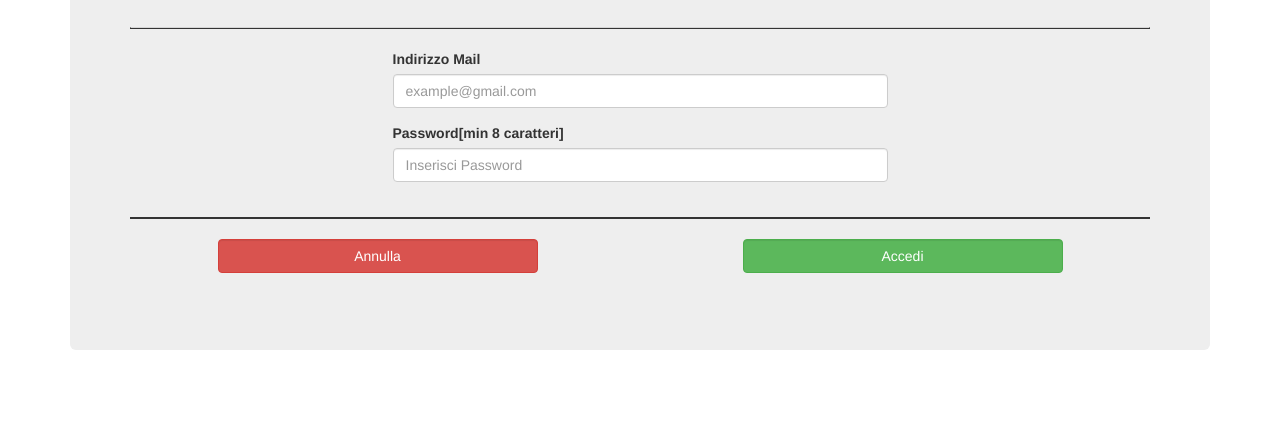
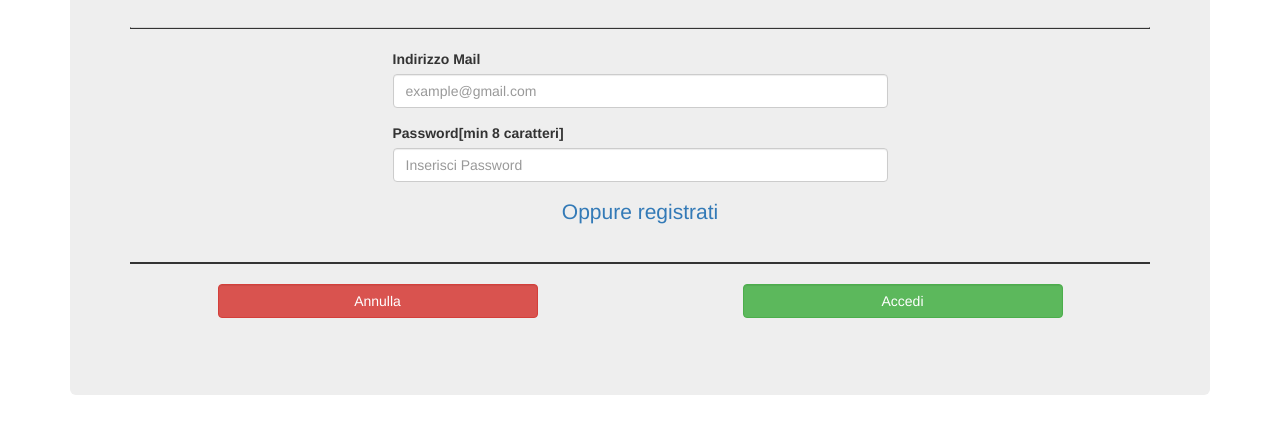
Before and after one commit to KevinConter/SE2_16_171880_173806_172310, a website: page web/logIn.html in a window 1280 px wide. Shown: the part 160-594 px from the top of the page. Drawn offline with Linux system fonts and the light colour scheme.

Commit message:
Sistemati i file di signIn.html e logIn.html

```diff
--- a/web/logIn.html
+++ b/web/logIn.html
@@ -2,6 +2,7 @@
 
 <head>
 	<title>Accedi</title>
+	<meta name="viewport" content="width=device-width , initial-scale=1">
 
     <script type="text/javascript" src="bootstrap/jquery-3.1.1.min.js"></script>
     <script type="text/javascript" src="bootstrap/bootstrap-3.3.7-dist/js/bootstrap.min.js"></script>
@@ -26,7 +27,7 @@
             </div>
 			<hr>
 
-			<form id="modulo" action="LogIn" method="POST">
+			<form id="modulo" action="/LogIn" method="POST">
 				<div class="row" >
 				    <div class="col-xs-8 col-xs-offset-2 col-sm-6 col-sm-offset-3 col-md-6 col-md-offset-3 col-lg-6 col-lg-offset-3">
 						<div class="form-group" id="cMail">
@@ -43,6 +44,10 @@
 							<input type="password" class="form-control" id="iPassword" placeholder="Inserisci Password" maxlength="255" name="iPassword">
 						</div>
 					</div>
+				</div>
+
+				<div class="row" >
+					<a href="signIn.html"><p class="centra"> Oppure registrati</p></a>
 				</div>
 
 				<hr>
```
Also changed, not shown: web/signIn.html (+5 -1 lines).
